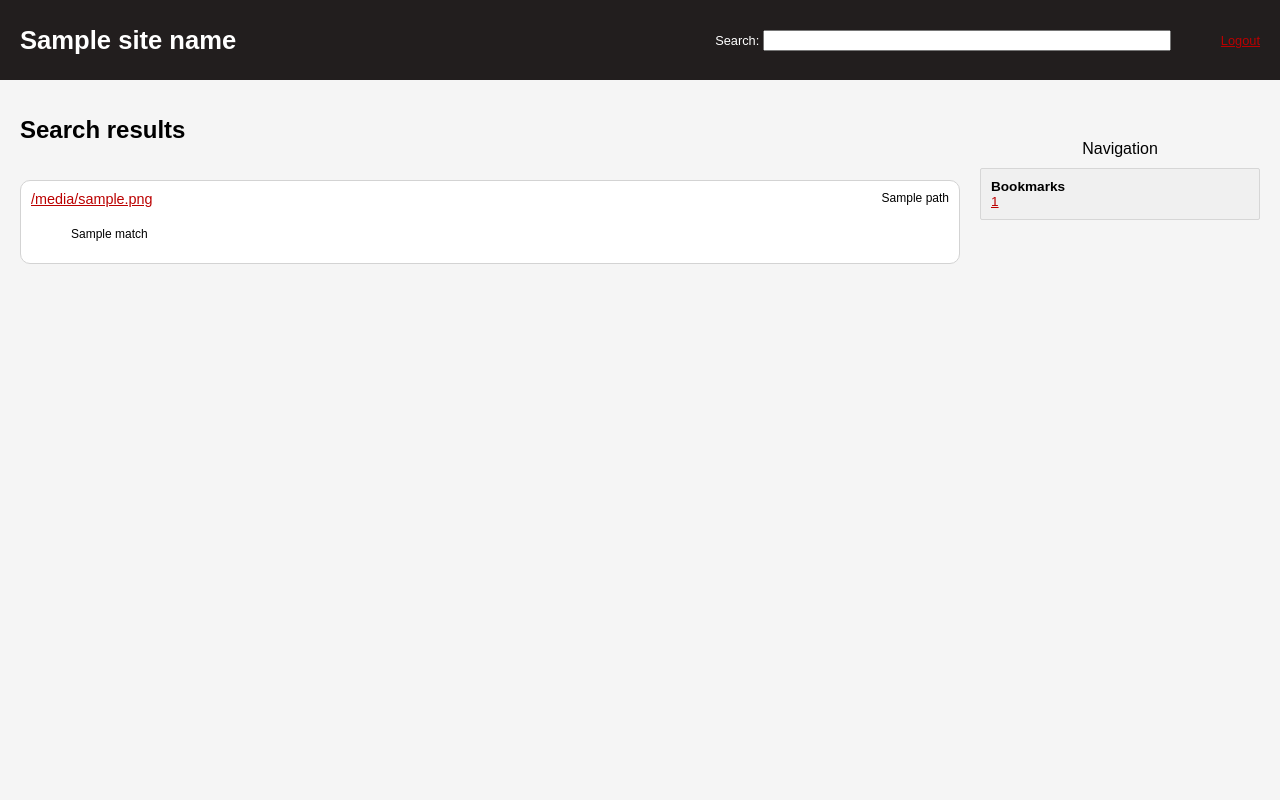
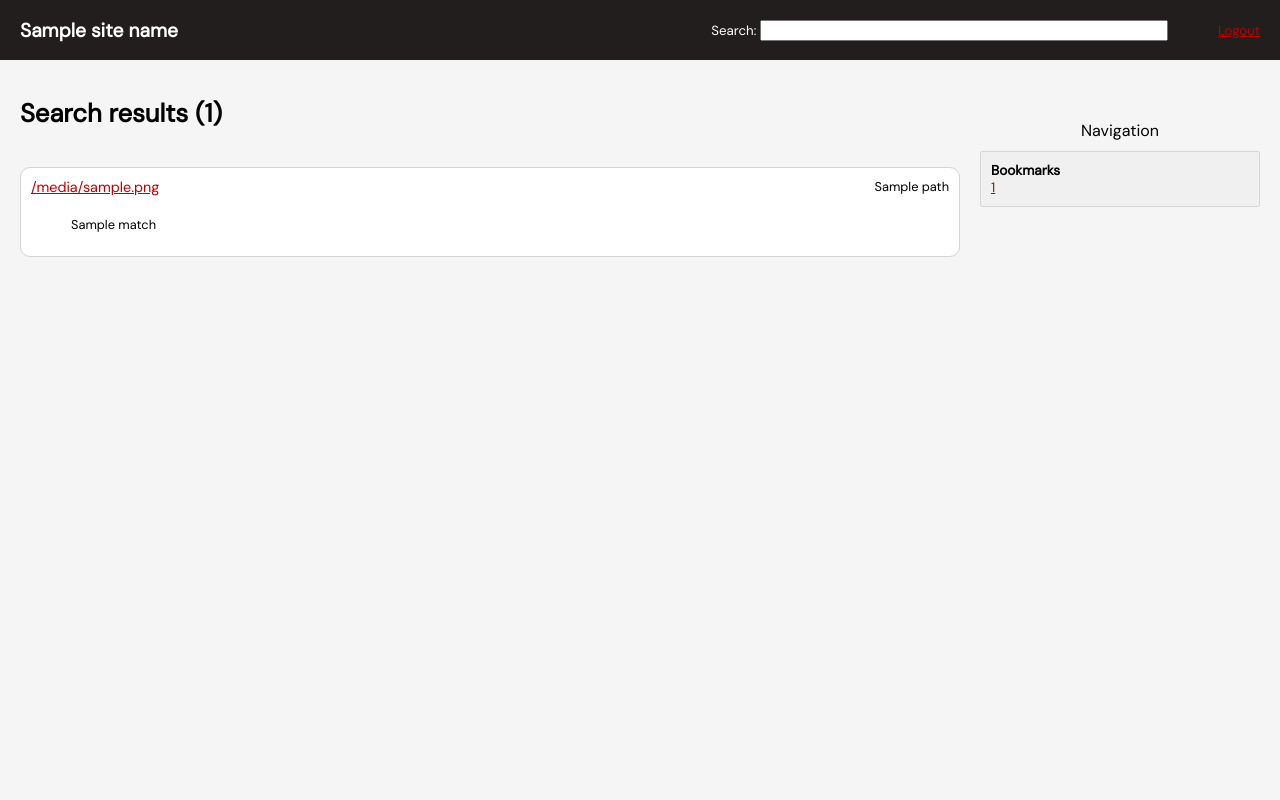
Before and after one commit to GilbertYoder/wiki-lite, a Python web app: template wiki_app/templates/search_results.html in a window 1280 px wide. Run offline with Jinja, Linux system fonts and the light colour scheme; the template is opened without the code that fills it: most values are stand-ins (such as "Sample title", 1, 10 or a date in 2020).

Commit message:
A bunch of good updates

````diff
--- a/wiki_app/models.py
+++ b/wiki_app/models.py
@@ -171,7 +171,7 @@ class Page:
         self.name = fullpath.split("/")[-1][:-3]
         self._exists = False
 
-        self.source = "**This page isn't created yet.**\n\n Enter ```np:" + Router.ensure_no_extension(Router.get_pagename(fullpath)) + "``` in the command palette to create it."
+        self.source = "**This page isn't created yet.**\n\n Click 'Create Page' to create it."
         self.html = markdown(self.source, extensions=['fenced_code', 'tables'])
         return self
 
--- a/wiki_app/static/style.css
+++ b/wiki_app/static/style.css
@@ -9,14 +9,15 @@ body {
     /* color: rgb(226, 226, 226); */
     color: black;
     /* color: black; */
-    font-family:Arial, Helvetica, sans-serif;
+    /* font-family:Arial, Helvetica, sans-serif; */
+    font-family: 'DM Sans', Arial, Helvetica, sans-serif;
 }
 
 #main {
     display: grid;
     grid-template-columns: 25% 50% 25%;
     /* grid-template-columns: .7fr 4fr 1.5fr; */
-    grid-template-rows: 80px 1fr 80px;
+    grid-template-rows: 60px 1fr 80px;
     /* gap: 20px; */
 }
 
@@ -31,11 +32,12 @@ body {
     justify-content: space-between;
     padding: 20px;
 
-    font-size: .8rem;
+    font-size: .6rem;
     background-color: rgba(26, 21, 21, 0.959);;
 }
 
 .header .right_side {
+    font-size: .83rem;
     display: flex;
     align-items: center;
     gap: 50px;
--- a/wiki_app/static/themeing/wiki_render_style.css
+++ b/wiki_app/static/themeing/wiki_render_style.css
@@ -1,5 +1,5 @@
 .center {
-    font-size: .75rem;
+    font-size: .8rem;
 }
 
 #wiki_rendered {
--- a/wiki_app/templates/base.html
+++ b/wiki_app/templates/base.html
@@ -6,6 +6,7 @@
     <meta name="viewport" content="width=device-width, initial-scale=1.0">
     <link rel="stylesheet" href="/static/style.css">
     <link rel="stylesheet" href="/static/themeing/wiki_render_style.css">
+    <link rel="stylesheet" href="https://fonts.googleapis.com/css?family=DM Sans">
 
     <script>
     const pagename = "{{ pagename }}";
--- a/wiki_app/templates/search_results.html
+++ b/wiki_app/templates/search_results.html
@@ -1,7 +1,7 @@
 {% extends "base.html" %}
 
 {% block center %}
-<h1>Search results</h1>
+<h1>Search results ({{ matches['matches']|length }})</h1>
 {% for match in matches['matches'] %}
     <div class="section">
         <details open>
````
Also changed, not shown: wiki_app/static/page.js (+0 -16 lines).
